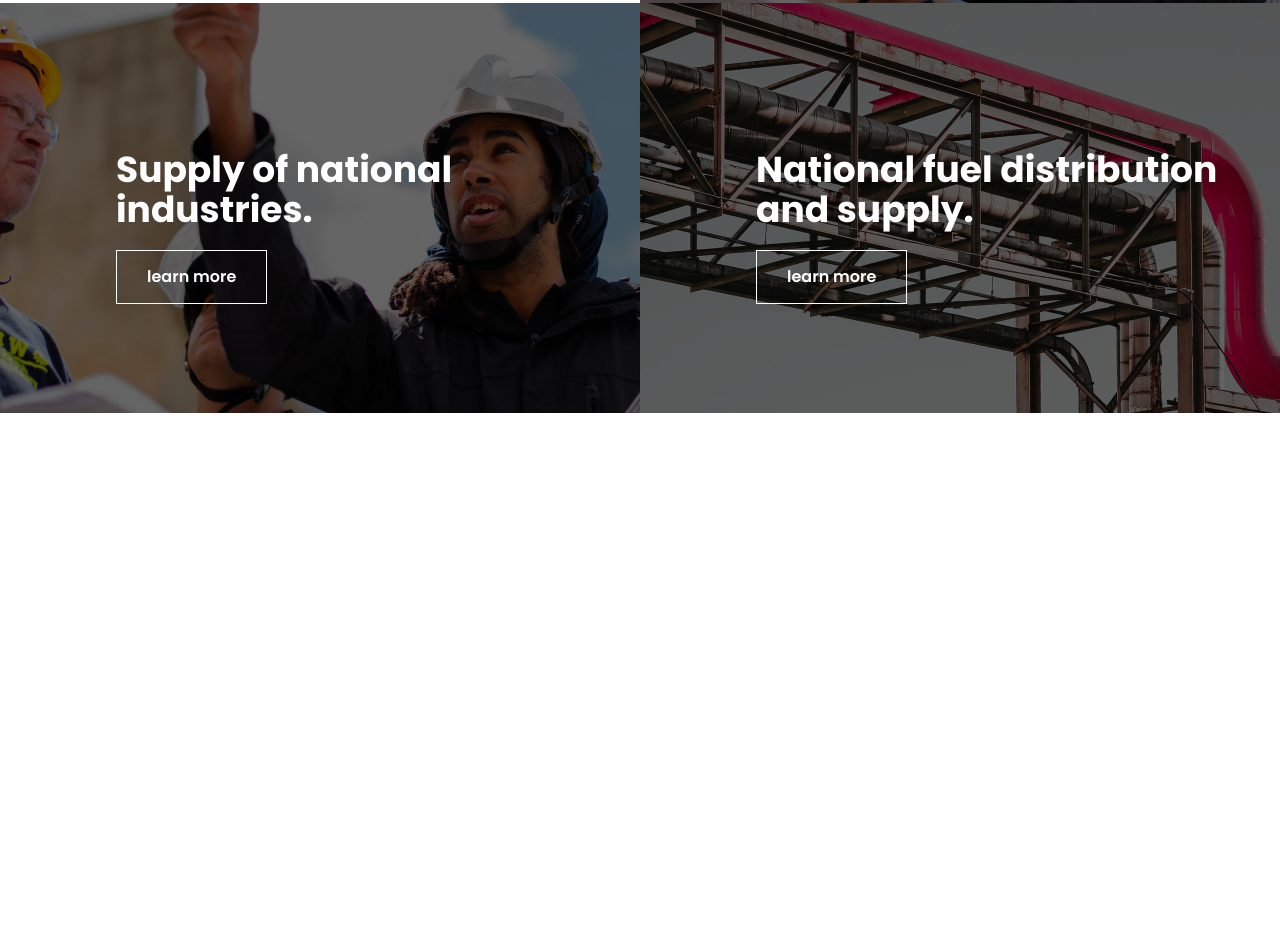
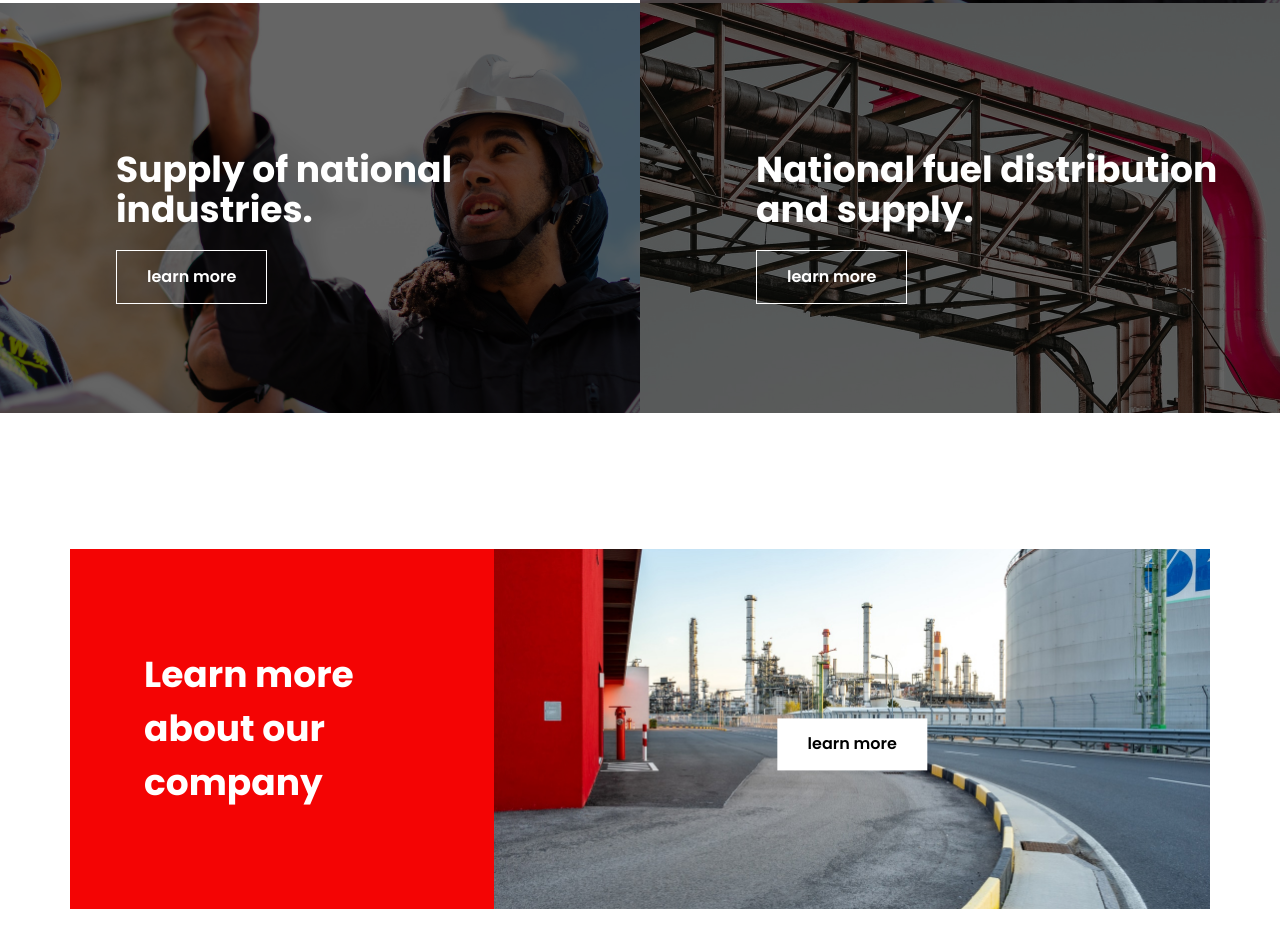
Before and after one commit to aminulwebdev/petroil_oilgas_t01_p07_mern, a plain HTML site: page index.html in a window 1280 px wide. Shown: the part 2214-3161 px from the top of the page. Before the commit the page ends 2627 px from the top, so only its background shows below. Drawn offline with nearby package versions, Linux system fonts and the light colour scheme.

Commit message:
Company part added

```diff
--- a/index.html
+++ b/index.html
@@ -186,8 +186,20 @@
     <!-- ================================
               Company Start Here
     ===================================== -->
-    <section>
-
+    <section class="py-[136px]">
+      <div class="max-w-container mx-auto">
+        <div class="flex items-center">
+          <div class="w-2/5 bg-primary py-[99px] pl-[74px] pr-[77px]">
+            <h3 class="text-4xl font-bold leading-normal text-white">Learn more about our company</h3>
+          </div>
+          <div class="w-[70%] h-[360px] overflow-hidden relative">
+            <img src="./images/company_img.jpg" alt="not found" class="w-full h-full object-cover">
+            <a href="#"
+              class="text-black bg-white text-base font-semibold leading-normal py-[14px] px-[30px] absolute top-[55%] left-1/2 -translate-x-1/2 -translate-y-[55%] transition-all duration-300 hover:bg-primary hover:text-white ">learn
+              more</a>
+          </div>
+        </div>
+      </div>
     </section>
     <!-- ================================
               Company End Here
```
Also changed, not shown: images/company_img.jpg (added), 1 other file.
